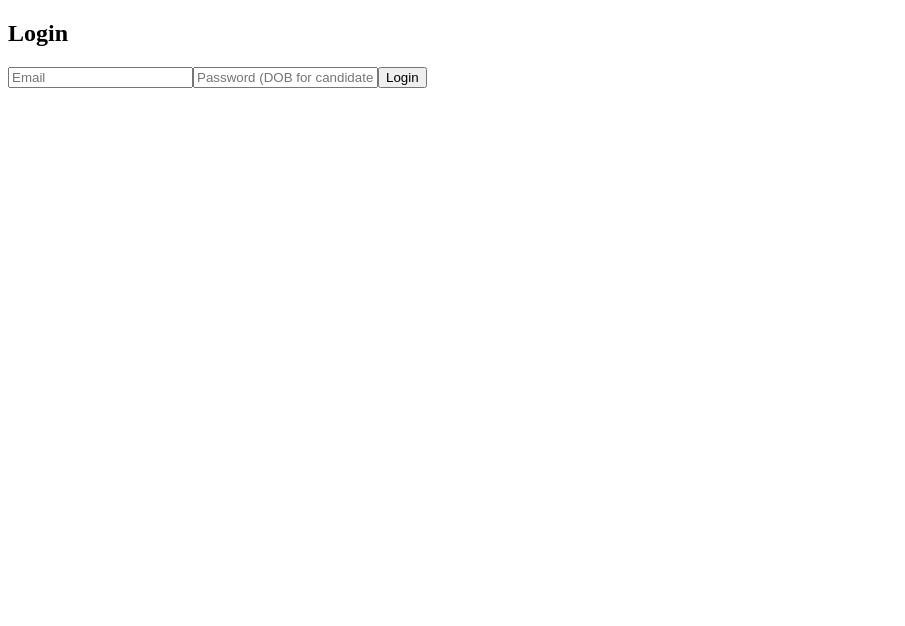
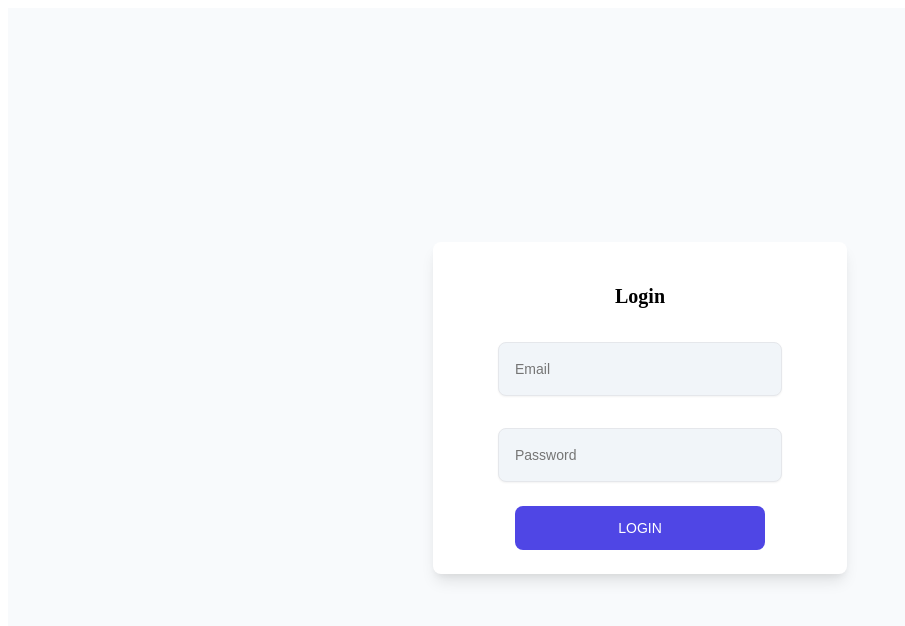
Before and after one commit to jainishjain11/istc-seat-allocation, a Next.js app: page /login in a window 1280 px wide. Shown: the top 626 px of the page, without its empty margins (0-905 px from the left). Built offline with nearby package versions, Linux system fonts and the light colour scheme.

Commit message:
Center login form inputs and update UI

```diff
--- /dev/null
+++ b/src/app/login/login.module.css
@@ -0,0 +1,72 @@
+.wrapper {
+  min-height: 100vh;
+  display: flex;
+  justify-content: center;
+  align-items: center;
+  background: #f8fafc;
+}
+
+.form {
+  background-color: #fff;
+  display: block;
+  padding: 1.5rem 2rem;
+  max-width: 350px;
+  width: 100%;
+  border-radius: 0.5rem;
+  box-shadow: 0 10px 15px -3px rgba(0,0,0,0.1), 0 4px 6px -2px rgba(0,0,0,0.05);
+  text-align: center; /* Center children horizontally */
+}
+
+.formTitle {
+  font-size: 1.25rem;
+  line-height: 1.75rem;
+  font-weight: 600;
+  text-align: center;
+  color: #000;
+  margin-bottom: 1.5rem;
+}
+
+.inputContainer {
+  position: relative;
+  margin-bottom: 1rem;
+  width: 100%;
+  display: flex;
+  justify-content: center;
+}
+
+.inputContainer input {
+  background-color: #f1f5f9;
+  padding: 1rem;
+  font-size: 0.875rem;
+  line-height: 1.25rem;
+  width: 250px; /* Fixed width for centering */
+  border-radius: 0.5rem;
+  box-shadow: 0 1px 2px 0 rgba(0,0,0,0.05);
+  outline: none;
+  border: 1px solid #e5e7eb;
+  margin: 8px 0;
+  display: block;
+}
+
+.submit {
+  display: block;
+  margin: 1rem auto 0 auto;
+  padding: 0.75rem 1.25rem;
+  background-color: #4F46E5;
+  color: #ffffff;
+  font-size: 0.875rem;
+  line-height: 1.25rem;
+  font-weight: 500;
+  width: 250px; /* Match input width */
+  border-radius: 0.5rem;
+  text-transform: uppercase;
+  border: none;
+  cursor: pointer;
+  transition: background 0.2s;
+  justify-content: center;
+  align-items: center;
+}
+
+.submit:hover {
+  background-color: #3730a3;
+}
--- a/src/app/login/page.tsx
+++ b/src/app/login/page.tsx
@@ -1,60 +1,34 @@
 'use client';
 import { useState } from 'react';
-import { useRouter } from 'next/navigation';
+import styles from './login.module.css';
 
 export default function LoginPage() {
   const [email, setEmail] = useState('');
   const [password, setPassword] = useState('');
-  const [error, setError] = useState('');
-  const router = useRouter();
-
-  const handleSubmit = async (e: React.FormEvent) => {
-    e.preventDefault();
-    setError('');
-    const res = await fetch('/api/login', {
-      method: 'POST',
-      body: JSON.stringify({ email, password }),
-      headers: { 'Content-Type': 'application/json' }
-    });
-    const data = await res.json();
-    if (data.success) {
-      if (data.isAdmin) {
-        router.push('/admin');
-      } else {
-        router.push(`/candidate/${data.userId}`);
-      }
-    } else {
-      setError(data.error);
-    }
-  };
 
   return (
-    <div className="max-w-md mx-auto mt-16 p-6 bg-white shadow rounded">
-      <h2 className="text-xl font-bold mb-4">Login</h2>
-      <form onSubmit={handleSubmit} className="space-y-4">
+    <div className={styles.wrapper}>
+      <form className={styles.form}>
+        <h2 className={styles.formTitle}>Login</h2>
+        <div className={styles.inputContainer}>
           <input
-          className="w-full border px-3 py-2 rounded"
             type="email"
             placeholder="Email"
             value={email}
             onChange={e => setEmail(e.target.value)}
             required
           />
+        </div>
+        <div className={styles.inputContainer}>
           <input
-          className="w-full border px-3 py-2 rounded"
             type="password"
-          placeholder="Password (DOB for candidates)"
+            placeholder="Password"
             value={password}
             onChange={e => setPassword(e.target.value)}
             required
           />
-        {error && <div className="text-red-600">{error}</div>}
-        <button
-          type="submit"
-          className="w-full bg-blue-600 text-white py-2 rounded font-semibold"
-        >
-          Login
-        </button>
+        </div>
+        <button type="submit" className={styles.submit}>Login</button>
       </form>
     </div>
   );
--- a/src/components/SplashScreen.tsx
+++ b/src/components/SplashScreen.tsx
@@ -16,7 +16,8 @@
   return (
     <div className="flex items-center justify-center min-h-screen bg-blue-900">
       <div className="animate-pulse text-white text-center">
-        <h1 className="text-4xl font-bold mb-4">Jainish Jain :) </h1>
+        <h1 className="text-4xl font-bold mb-4">Welcome to ISTC Seat Allocation System </h1>
+        <h2 className="text-2xl mb-2">Official Portal for Diploma courses allotment</h2>
         <p className="text-xl">Loading...</p>
       </div>
     </div>
```
Lines whose indentation alone changed are shown as unchanged.
